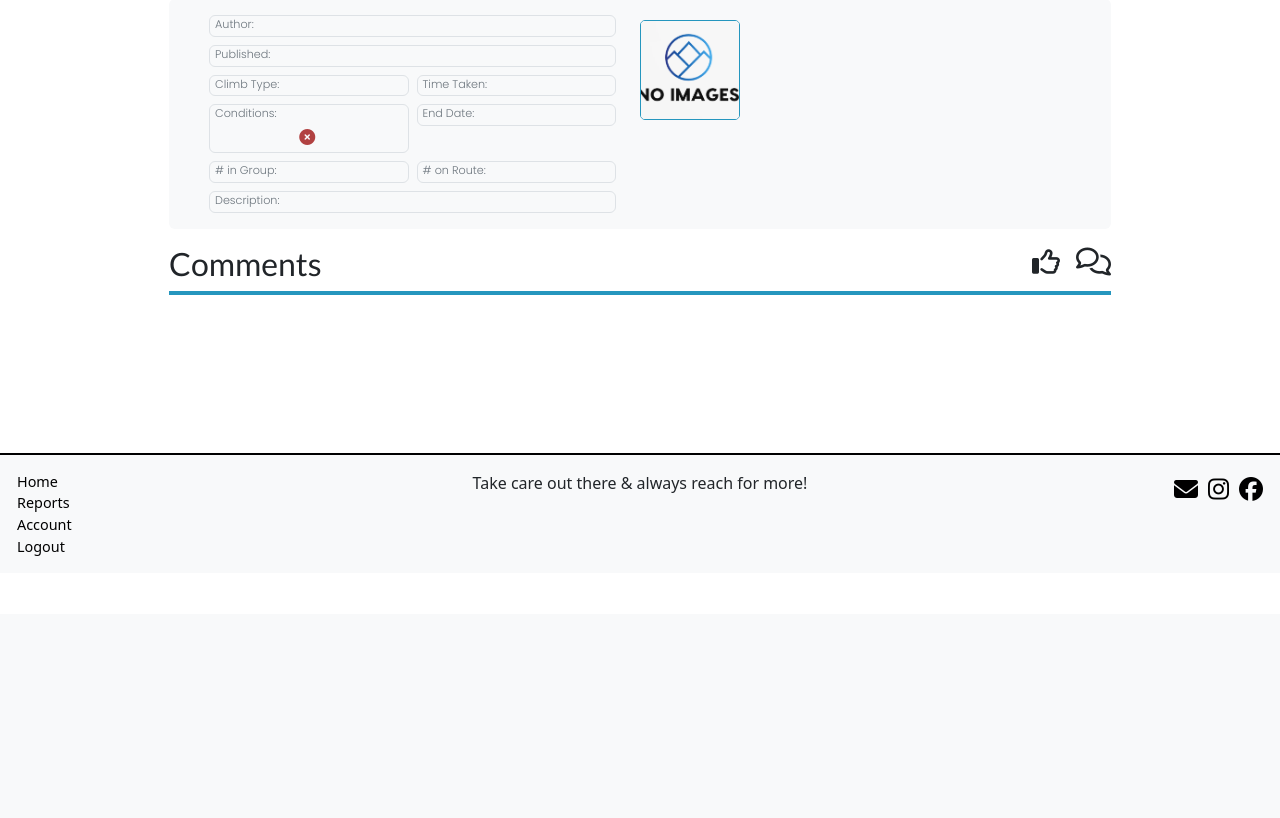
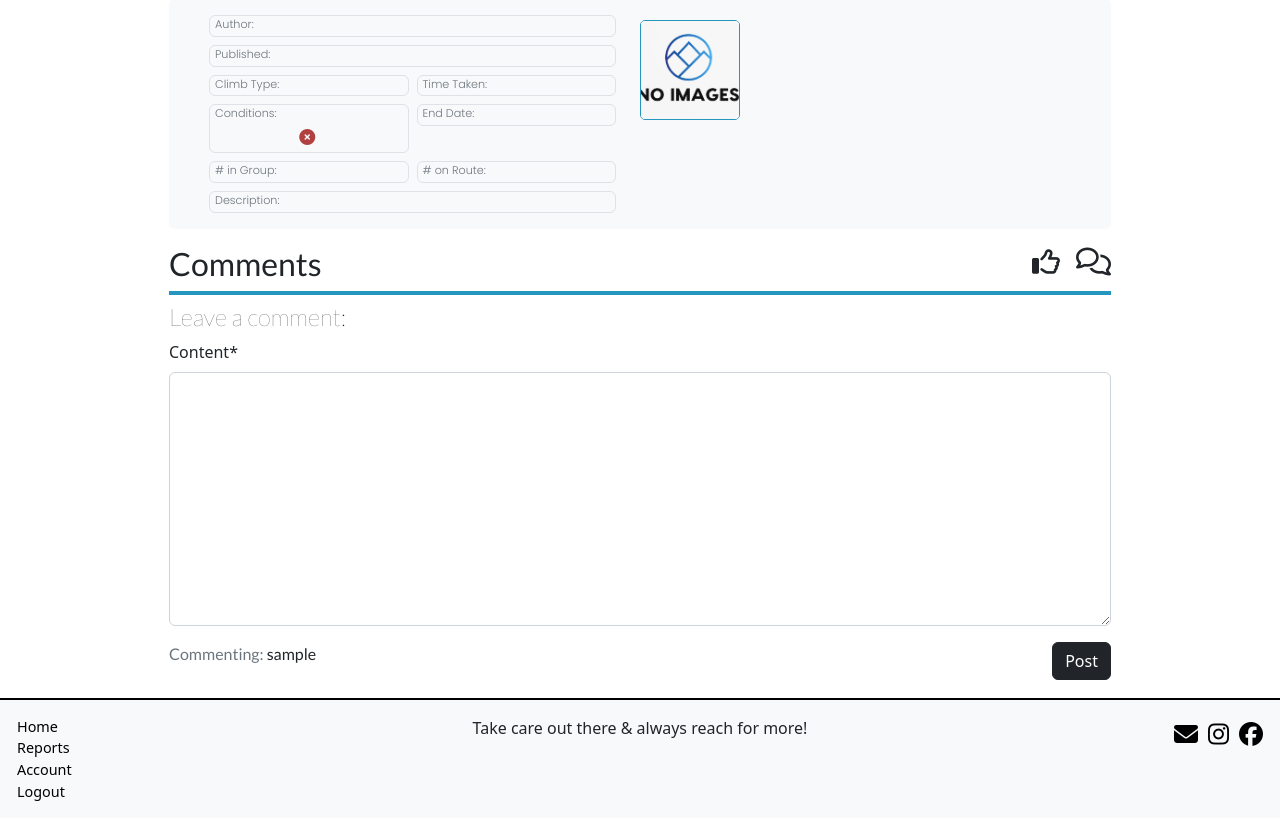
Before and after one commit to mtmanning93/Reach_reports, a Django app: template templates/report_details.html in a window 1280 px wide. Shown: the part 186-1004 px from the top of the page. Before the commit the page ends 742 px from the top, so only its background shows below. Run offline with Django 3.2, Linux system fonts and the light colour scheme; the template is opened without the code that fills it: values that come from a table or form of the project are taken from there, others are empty; the visitor is signed in with stand-in values (Sample User, id 1); parts of the project's set-up code (start-up, migrations or seed data) failed here and were passed over; some libraries are stand-ins or nearby versions.

Commit message:
Create commenting form for authenticated users

```diff
--- a/reach/settings.py
+++ b/reach/settings.py
@@ -53,8 +53,8 @@ INSTALLED_APPS = [
     'django.contrib.staticfiles',
     'cloudinary',
     'django_summernote',
-    'crispy_froms',
-    'cripsy_bootstrap5',
+    'crispy_forms',
+    'crispy_bootstrap5',
     'reports',
 ]
 
--- a/reports/views.py
+++ b/reports/views.py
@@ -25,7 +25,7 @@ def report_details(request, pk):
         {
             'report': report,
             'comments': comments,
-            'likes_count': likes_count
+            'likes_count': likes_count,
             'comment_form': CommentForm()
         },
     )
--- a/templates/report_details.html
+++ b/templates/report_details.html
@@ -1,6 +1,9 @@
 {% extends 'base.html' %}
 
 {% block content %}
+
+{% load crispy_forms_tags %}
+
 <!-- Title & back button -->
 <div class="container-fluid d-flex flex-column align-items-center mt-3">
     <div class="row w-75">
@@ -175,12 +178,26 @@
                 <div class="card-body">
                     <h5 class="card-title"><i class="fa-solid fa-user text-muted"></i> {{ comment.name }}</h5>
                     <p class="card-text">{{ comment.content|linebreaks }}</p>
-                    <p class="card-text"><small class="text-muted"><i class="fa-solid fa-pen"></i> {{ comment.created_on }}</small></p>
+                    <p class="card-text"><small class="text-muted"><i class="fa-solid fa-pen"></i>
+                            {{ comment.created_on }}</small></p>
                 </div>
             </div>
         </div>
     </div>
     {% endfor %}
+    {% if user.is_authenticated %}
+
+    <div class="row w-75 p-0 mt-2">
+        <h6 class="p-0">Leave a comment:</h6>
+        <form class="p-0" method="post">
+            {{ comment_form|crispy }}
+            {% csrf_token %}
+            <p class="float-start"><span class="text-muted">Commenting: </span>{{ user.username }}</p>
+
+            <button type="submit" class="btn btn-dark float-end">Post</button>
+        </form>
+        {% endif %}
+    </div>
 </div>
 
 
```
Also changed, not shown: reports/forms.py (renamed from reports/froms.py).
